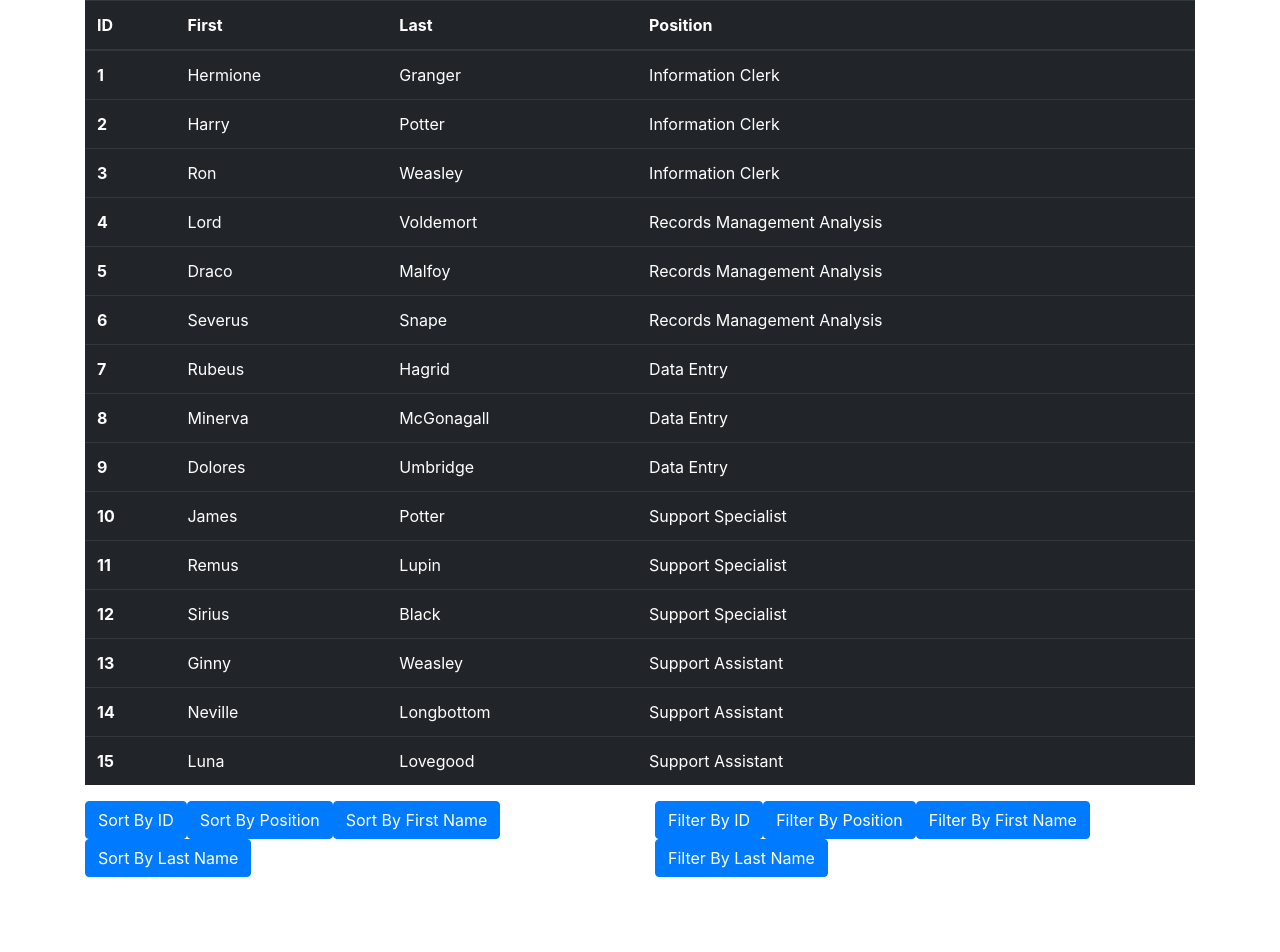
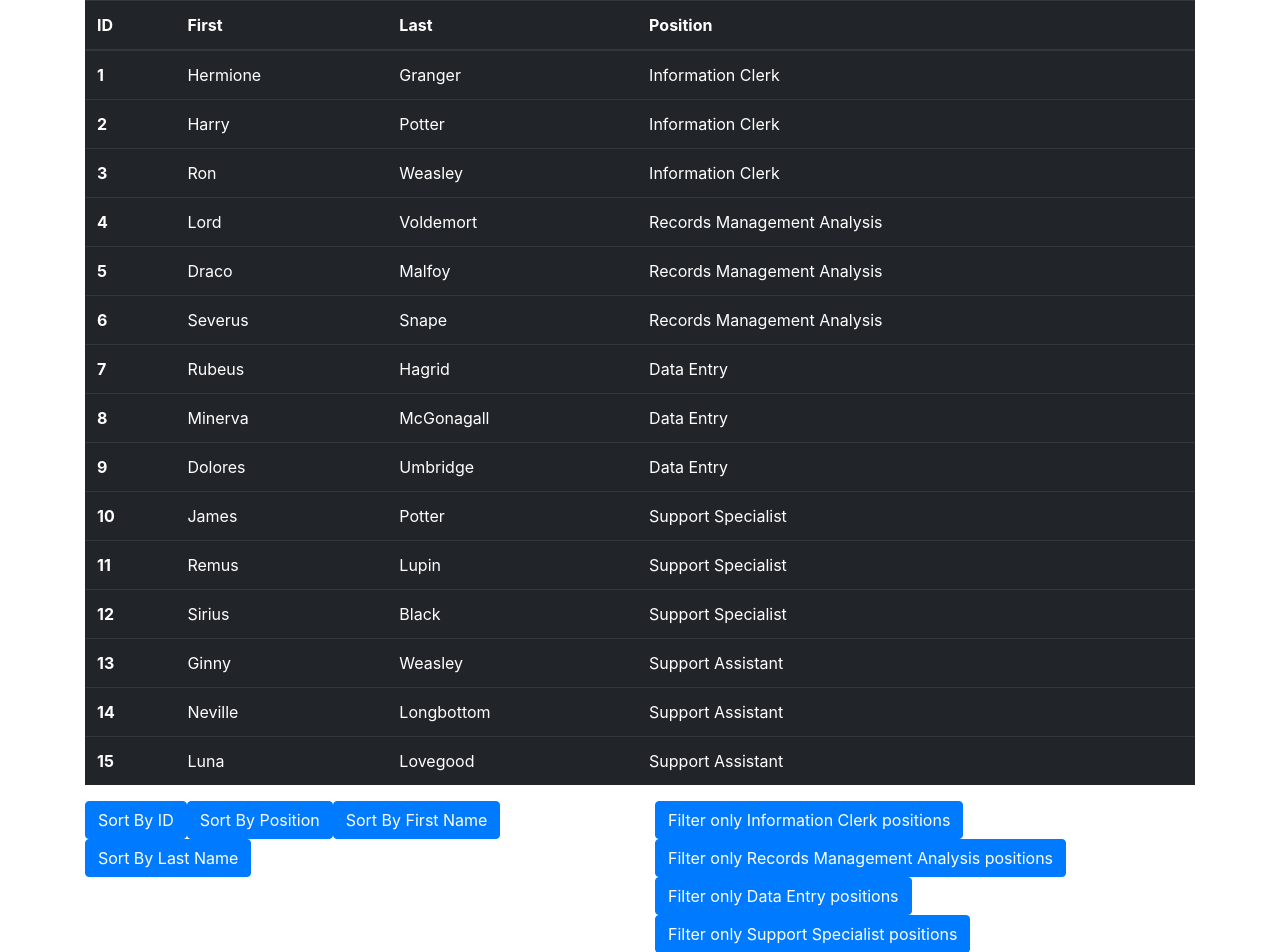
Before and after one commit to tkennedy118/react-employee-directory, a React (Create React App) app in the folder employee-directory/: page / in a window 1280 px wide. Shown: the top 952 px of the page. Before the commit the page ends 877 px from the top, so only its background shows below. Built offline with nearby package versions, Linux system fonts and the light colour scheme.

Commit message:
render filter by positions buttons dynamically

```diff
--- a/employee-directory/src/components/Table/index.js
+++ b/employee-directory/src/components/Table/index.js
@@ -3,6 +3,9 @@ import React from 'react';
 function Table(props) {
   console.log('PROPS: ', props);
   const employeeList = () => {
+    // if (props.filterBy !== 'none') {
+    //   const filteredEmployees = props.employees.filter(employee => employee.)
+    // }
     return props.employees.map(employee => (
       <tr key={employee.id}>
         <th scope='row'>{employee.id}</th>
--- a/employee-directory/src/pages/Home.js
+++ b/employee-directory/src/pages/Home.js
@@ -1,4 +1,5 @@
 import React, { useState } from 'react';
+import { render } from 'react-dom';
 import employees from '../utils/employees';
 import Container from '../components/Container/index';
 import Row from '../components/Row/index';
@@ -9,34 +10,51 @@ import Button from '../components/Button/index';
 function Home() {
   console.log('EMPLOYEES: ', employees);
   const [orderBy, setOrderBy] = useState('position');
-  const [filterBy, setFilterBy] = useState('none');
+  const [filterPosBy, setFilterPosBy] = useState('none');
 
   const handleButtonClick = (action, actionBy) => {
     console.log('INSIDE HANDLEBUTTONCLICK');
     if (action !== 'order' && action !== 'filter') { return };
 
-    (action === 'order') ? setOrderBy(actionBy) : setFilterBy(actionBy);
+    (action === 'order') ? setOrderBy(actionBy) : setFilterPosBy(actionBy);
   };
+
+  const renderFilterPosButtons = () => {
+    const positions = employees.map(employee => employee.position);
+    const filteredPositions = positions.filter((position, index) => positions.indexOf(position) === index);
+
+    let buttons = filteredPositions.map((position, index) => {
+      return (
+        <Button
+          handleButtonClick={handleButtonClick}
+          text={`Filter only ${position} positions`}
+          theme='primary'
+          action='filter'
+          actionBy={position}
+          key={index}
+        ></Button>
+      );
+    });
+
+    return buttons;
+  }
 
   return(
     <Container>
       <Row>
         <Col size='md-12'>
-          <Table employees={employees} theme='dark'></Table>
+          <Table employees={employees} theme='dark' orderBy={orderBy} filterPosBy={filterPosBy}></Table>
         </Col>
       </Row>
       <Row>
         <Col size='md-6'>
-          <Button handleButtonClick={handleButtonClick} text='Sort By ID' theme='primary' action='sort' actionBy='id'></Button>
-          <Button handleButtonClick={handleButtonClick} text='Sort By Position' theme='primary' action='sort' actionBy='position'></Button>
-          <Button handleButtonClick={handleButtonClick} text='Sort By First Name' theme='primary' action='sort' actionBy='fname'></Button>
-          <Button handleButtonClick={handleButtonClick} text='Sort By Last Name' theme='primary' action='sort' actionBy='lname'></Button>
+          <Button handleButtonClick={handleButtonClick} text='Sort By ID' theme='primary' action='order' actionBy='id'></Button>
+          <Button handleButtonClick={handleButtonClick} text='Sort By Position' theme='primary' action='order' actionBy='position'></Button>
+          <Button handleButtonClick={handleButtonClick} text='Sort By First Name' theme='primary' action='order' actionBy='fname'></Button>
+          <Button handleButtonClick={handleButtonClick} text='Sort By Last Name' theme='primary' action='order' actionBy='lname'></Button>
         </Col>
         <Col size='md-6'>
-          <Button handleButtonClick={handleButtonClick} text='Filter By ID' theme='primary' action='filter' actionBy='id'></Button>
-          <Button handleButtonClick={handleButtonClick} text='Filter By Position' theme='primary' action='filter' actionBy='position'></Button>
-          <Button handleButtonClick={handleButtonClick} text='Filter By First Name' theme='primary' action='filter' actionBy='fname'></Button>
-          <Button handleButtonClick={handleButtonClick} text='Filter By Last Name' theme='primary' action='filter' actionBy='lname'></Button>
+          {renderFilterPosButtons()};
         </Col>
       </Row>
     </Container>
```
